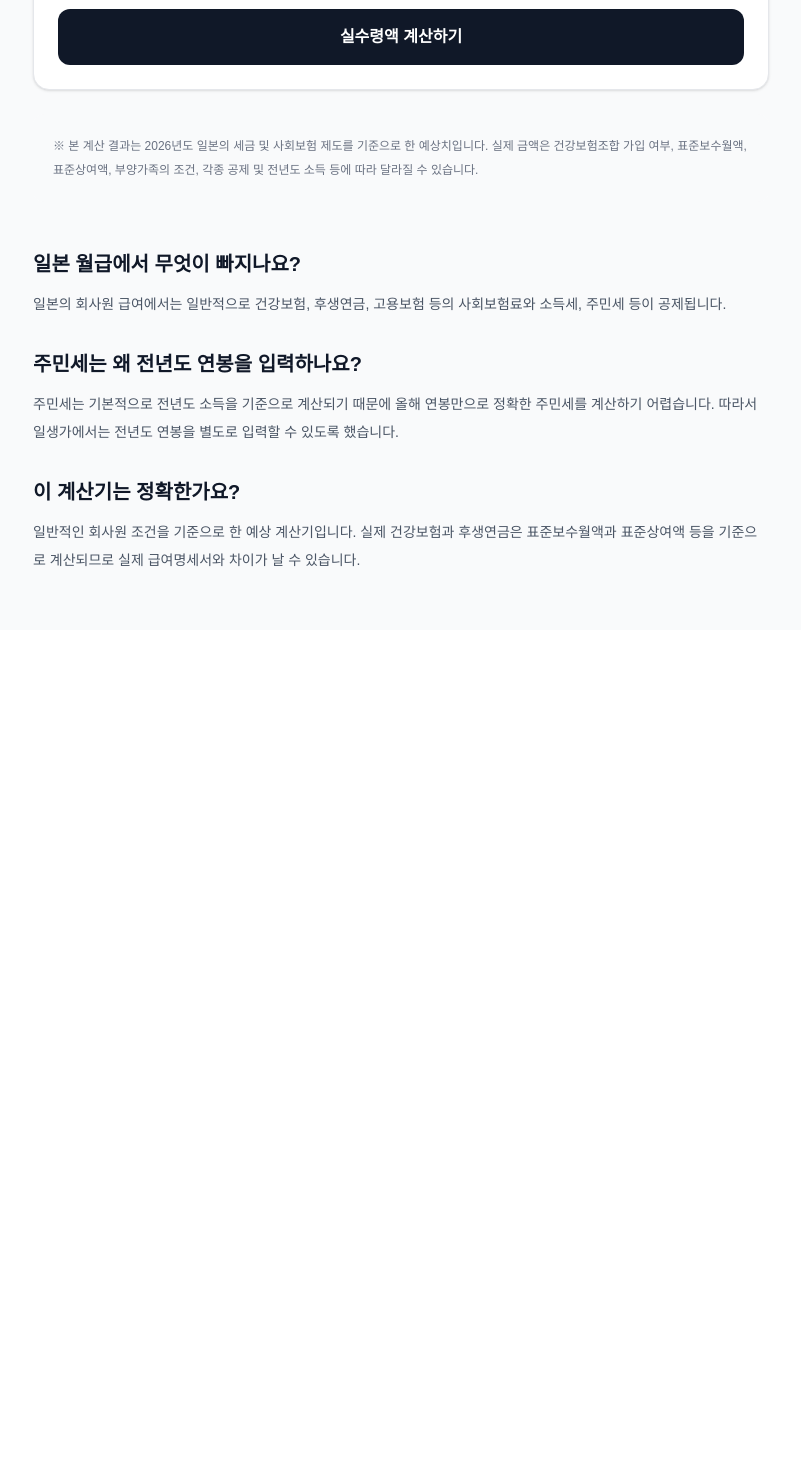
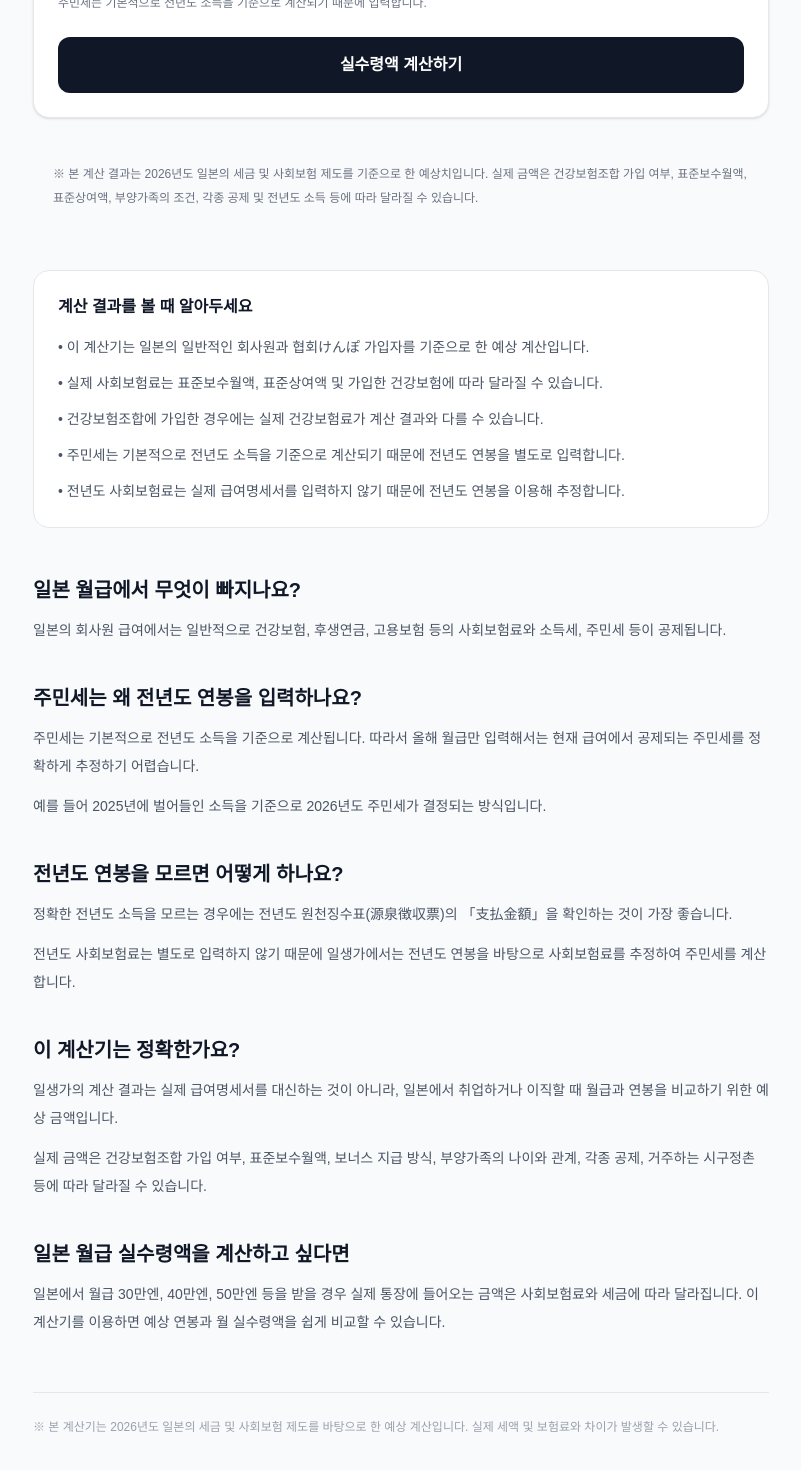
Before and after one commit to PARK-SUNGJUN-618/ilsengga, a Next.js app: page /tools/salary in a window 1280 px wide. Shown: the part 1062-2532 px from the top of the page, without its empty margins (239-1040 px from the left). Before the commit the page ends 1692 px from the top, so only its background shows below. Built offline with nearby package versions, Linux system fonts and the light colour scheme.

Commit message:
ilsengga-Edit salary calculator

```diff
--- a/app/tools/salary/page.tsx
+++ b/app/tools/salary/page.tsx
@@ -16,15 +16,23 @@ export const metadata: Metadata = {
     "일본 직장인 실수령액",
     "일본 급여 계산기",
     "일본 월급 30만엔 실수령액",
+    "일본 월급 40만엔 실수령액",
+    "일본 월급 50만엔 실수령액",
   ],
 
   openGraph: {
     title: "일본 월급 실수령액 계산기 | 일생가",
-    description: "일본 월급을 입력하고 예상 실수령액을 계산해보세요.",
+    description:
+      "일본 월급을 입력하고 사회보험과 세금을 고려한 예상 실수령액을 계산해보세요.",
     url: "https://ilsengga.vercel.app/tools/salary",
     siteName: "일생가",
     locale: "ko_KR",
     type: "website",
+  },
+
+  robots: {
+    index: true,
+    follow: true,
   },
 };
 
@@ -32,6 +40,7 @@ export default function SalaryPage() {
   return (
     <main className="min-h-screen bg-gray-50">
       <div className="mx-auto max-w-3xl px-4 py-10 sm:py-14">
+        {/* 홈으로 돌아가기 */}
         <Link
           href="/"
           className="text-sm text-gray-500 transition hover:text-gray-900"
@@ -39,6 +48,7 @@ export default function SalaryPage() {
           ← 일생가 홈
         </Link>
 
+        {/* 페이지 헤더 */}
         <header className="mt-8">
           <p className="text-sm font-medium text-gray-500">💰 돈</p>
 
@@ -47,16 +57,52 @@ export default function SalaryPage() {
           </h1>
 
           <p className="mt-4 text-base leading-7 text-gray-600">
-            일본에서 받는 월급을 입력하면 사회보험과 소득세, 주민세 등을 고려해
-            예상 실수령액을 계산해드립니다.
+            일본에서 받는 월급을 입력하면 건강보험, 후생연금, 고용보험, 소득세,
+            주민세 등을 고려해 예상 실수령액을 계산해드립니다.
           </p>
         </header>
 
+        {/* 계산기 */}
         <div className="mt-8">
           <SalaryCalculator />
         </div>
 
-        <section className="mt-12 space-y-8">
+        {/* 안내 */}
+        <section className="mt-10 rounded-2xl border border-gray-200 bg-white p-5 sm:p-6">
+          <h2 className="text-base font-bold text-gray-900">
+            계산 결과를 볼 때 알아두세요
+          </h2>
+
+          <ul className="mt-4 space-y-3 text-sm leading-6 text-gray-600">
+            <li>
+              • 이 계산기는 일본의 일반적인 회사원과 협회けんぽ 가입자를
+              기준으로 한 예상 계산입니다.
+            </li>
+
+            <li>
+              • 실제 사회보험료는 표준보수월액, 표준상여액 및 가입한 건강보험에
+              따라 달라질 수 있습니다.
+            </li>
+
+            <li>
+              • 건강보험조합에 가입한 경우에는 실제 건강보험료가 계산 결과와
+              다를 수 있습니다.
+            </li>
+
+            <li>
+              • 주민세는 기본적으로 전년도 소득을 기준으로 계산되기 때문에
+              전년도 연봉을 별도로 입력합니다.
+            </li>
+
+            <li>
+              • 전년도 사회보험료는 실제 급여명세서를 입력하지 않기 때문에
+              전년도 연봉을 이용해 추정합니다.
+            </li>
+          </ul>
+        </section>
+
+        {/* 설명 */}
+        <section className="mt-12 space-y-10">
           <div>
             <h2 className="text-xl font-bold text-gray-900">
               일본 월급에서 무엇이 빠지나요?
@@ -74,9 +120,31 @@ export default function SalaryPage() {
             </h2>
 
             <p className="mt-3 text-sm leading-7 text-gray-600">
-              주민세는 기본적으로 전년도 소득을 기준으로 계산되기 때문에 올해
-              연봉만으로 정확한 주민세를 계산하기 어렵습니다. 따라서
-              일생가에서는 전년도 연봉을 별도로 입력할 수 있도록 했습니다.
+              주민세는 기본적으로 전년도 소득을 기준으로 계산됩니다. 따라서 올해
+              월급만 입력해서는 현재 급여에서 공제되는 주민세를 정확하게
+              추정하기 어렵습니다.
+            </p>
+
+            <p className="mt-3 text-sm leading-7 text-gray-600">
+              예를 들어 2025년에 벌어들인 소득을 기준으로 2026년도 주민세가
+              결정되는 방식입니다.
+            </p>
+          </div>
+
+          <div>
+            <h2 className="text-xl font-bold text-gray-900">
+              전년도 연봉을 모르면 어떻게 하나요?
+            </h2>
+
+            <p className="mt-3 text-sm leading-7 text-gray-600">
+              정확한 전년도 소득을 모르는 경우에는 전년도
+              원천징수표(源泉徴収票)의 「支払金額」을 확인하는 것이 가장
+              좋습니다.
+            </p>
+
+            <p className="mt-3 text-sm leading-7 text-gray-600">
+              전년도 사회보험료는 별도로 입력하지 않기 때문에 일생가에서는
+              전년도 연봉을 바탕으로 사회보험료를 추정하여 주민세를 계산합니다.
             </p>
           </div>
 
@@ -86,12 +154,39 @@ export default function SalaryPage() {
             </h2>
 
             <p className="mt-3 text-sm leading-7 text-gray-600">
-              일반적인 회사원 조건을 기준으로 한 예상 계산기입니다. 실제
-              건강보험과 후생연금은 표준보수월액과 표준상여액 등을 기준으로
-              계산되므로 실제 급여명세서와 차이가 날 수 있습니다.
+              일생가의 계산 결과는 실제 급여명세서를 대신하는 것이 아니라,
+              일본에서 취업하거나 이직할 때 월급과 연봉을 비교하기 위한 예상
+              금액입니다.
+            </p>
+
+            <p className="mt-3 text-sm leading-7 text-gray-600">
+              실제 금액은 건강보험조합 가입 여부, 표준보수월액, 보너스 지급
+              방식, 부양가족의 나이와 관계, 각종 공제, 거주하는 시구정촌 등에
+              따라 달라질 수 있습니다.
+            </p>
+          </div>
+
+          {/* SEO용 관련 검색어 섹션 */}
+          <div>
+            <h2 className="text-xl font-bold text-gray-900">
+              일본 월급 실수령액을 계산하고 싶다면
+            </h2>
+
+            <p className="mt-3 text-sm leading-7 text-gray-600">
+              일본에서 월급 30만엔, 40만엔, 50만엔 등을 받을 경우 실제 통장에
+              들어오는 금액은 사회보험료와 세금에 따라 달라집니다. 이 계산기를
+              이용하면 예상 연봉과 월 실수령액을 쉽게 비교할 수 있습니다.
             </p>
           </div>
         </section>
+
+        {/* 하단 안내 */}
+        <footer className="mt-14 border-t border-gray-200 pt-6">
+          <p className="text-xs leading-5 text-gray-400">
+            ※ 본 계산기는 2026년도 일본의 세금 및 사회보험 제도를 바탕으로 한
+            예상 계산입니다. 실제 세액 및 보험료와 차이가 발생할 수 있습니다.
+          </p>
+        </footer>
       </div>
     </main>
   );
```
